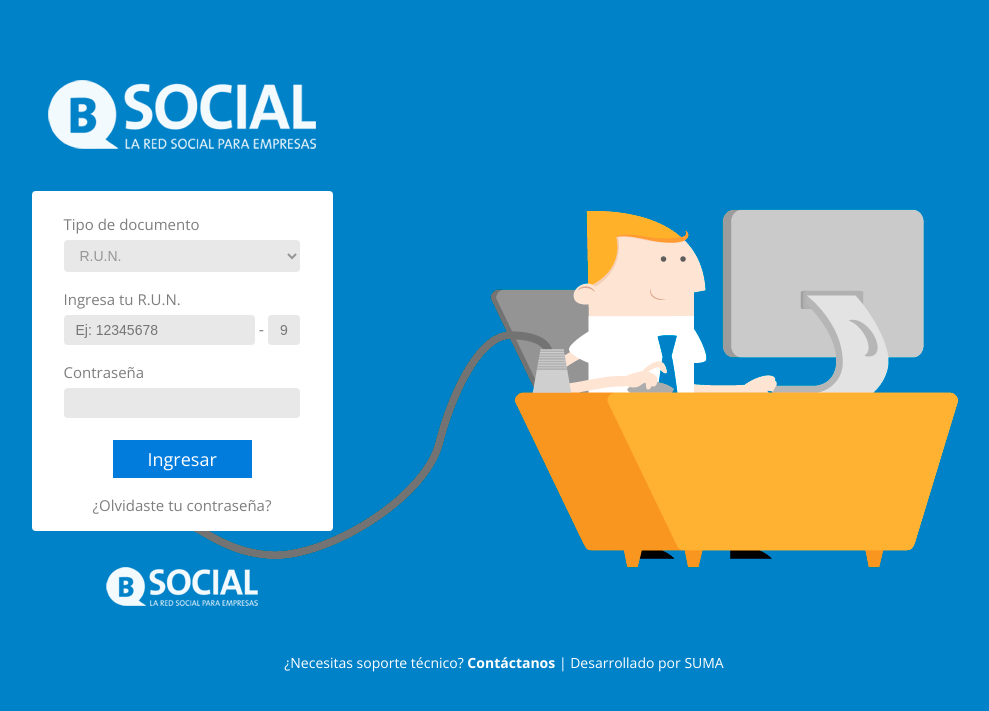
After one commit to juliocontrerasm/Bsocial, a PHP site: page /login.html in a window 1280 px wide. The commit adds this page. Shown: the top 711 px of the page, without its empty margins (136-1125 px from the left). Run offline with PHP 8.4, Linux system fonts and the light colour scheme.

Commit message:
Login! y correcciones
Página de login con inputs según select.
Correcciones menores de CSS.
Burbujitas en dropdown-mensajes.
¡Viva Chile!

```diff
--- a/Maquetita/css/estilo.css
+++ b/Maquetita/css/estilo.css
@@ -19,6 +19,117 @@
 width:1200px;
 margin:0 auto;
 }
+body.login{
+	background: none;
+	background-color: #0082c9;
+}
+#contenedor-general.login{
+background:url(img/bg-login.png) #0082c9 240px 121px no-repeat;
+}
+#contenedor-formulario{
+width: 318px;
+margin:80px 0 0 119px;
+}
+#contenedor-formulario h1{
+width: 268px;
+height: 69px;
+background:url(img/logo-login-grande.png) center top no-repeat;
+margin:0 auto 42px auto;
+}
+#login{
+background-color: #ffffff;
+-webkit-border-radius: 4px 4px 4px 4px;
+border-radius: 4px 4px 4px 4px;
+width: 237px;
+height: 293px;
+padding: 26px 32px 21px 32px;
+margin:0 auto;
+}
+#contenedor-formulario h2{
+background:url(img/logo-login-chico.png) center top no-repeat;
+width: 152px;
+height: 39px;
+margin:36px auto 0 auto;
+}
+#login label{
+font-size: 15px;
+color: #7e7e7e;
+width: 100%;
+float: left;
+margin-bottom: 8px;
+}
+#login input, #login select{
+-webkit-border-radius: 4px 4px 4px 4px;
+border-radius: 4px 4px 4px 4px;
+color:#969696;
+font-size: 14px;
+border: none;
+background-color: #e8e8e8;
+width: 214px;
+padding: 7px 10px 7px 12px;
+margin-bottom: 20px;
+}
+#login select{
+	width: 236px;
+	padding: 7px 10px 7px 12px;
+}
+#login #input_run_digito{
+	width:10px;
+}
+#login #input_run{
+width:169px;
+}
+#contenedor-run{
+	color: #7E7E7E;
+}
+.hide{
+	display: none;
+}
+#olvido-contrasena{
+	text-align: center;
+	margin-top: 28px;
+	float: left;
+	width: 100%;
+}
+#olvido-contrasena a{
+	font-size: 15px;
+	color: #7e7e7e;
+	text-decoration: none;
+}
+#olvido-contrasena a:hover{
+text-decoration: underline;
+}
+#login-ingresar{
+width: 100%;
+margin-top:2px;
+}
+#login-ingresar.btn a{
+	border-radius: 0;
+	float: left;
+	font-size: 18px;
+	padding: 10px 35px;
+	margin-left: 49px;
+}
+#login-footer{
+	float: left;
+	color:#ffffff;
+	font-size: 14px;
+	width: 100%;
+	margin-top: 50px;
+	text-align:center;
+}
+#login-footer a{
+	color:#ffffff;
+}
+#login-footer a:hover{
+	text-decoration: underline;
+}
+.bold{
+	font-weight: bold;
+}
+
+
+
 #header, #contenedor-central{
 width:100%;
 float:left;
@@ -32,7 +143,7 @@
 	background-color: #2e3337;
 	height: 104px;
 }
-#logo h1, #logo h1 a, #logo-h2 h2 a, #iconos-user li a, h5, #contenedor-subir-foto a, #contenedor-subir-video a, .btn-borrar-img, .megusta a, .btn-close-video, .btn-lupita-trans{
+#logo h1, #logo h1 a, #logo-h2 h2 a, #iconos-user li a, h5, #contenedor-subir-foto a, #contenedor-subir-video a, .btn-borrar-img, .megusta a, .btn-close-video, .btn-lupita-trans, #contenedor-formulario h1, #contenedor-formulario h2{
 	text-indent: -100000px;
 	overflow: hidden;
 	display: block;
@@ -74,10 +185,10 @@
 	background:url(img/bg-contenedor-central.jpg) left top repeat-y;
 }
 #form-buscador{
-	width:258px;
-	height: 40px;
-	background-color: #ececec;
-	-webkit-border-radius: 5px 5px 5px 5px;
+width:258px;
+height: 40px;
+background-color: #ececec;
+-webkit-border-radius: 5px 5px 5px 5px;
 border-radius: 5px 5px 5px 5px;
 margin:28px 0 0 20px;
 }
@@ -1030,11 +1141,15 @@
 .mensaje-abierto{
 	float: left;
 	width: 100%;
+	margin-bottom: 3px;
 }
 .mensaje-abierto .foto-perfil{
 	margin-left:12px;
 	margin-right:12px;
 	margin-top:10px;
+}
+.mensaje-abierto:last-child{
+	margin-bottom: 0;
 }
 .texto-mensaje{
 	width: 360px;
@@ -1082,6 +1197,12 @@
 }
 .mensaje-abierto.blanco .foto-perfil{
 	margin-top:20px;
+}
+.escribir-comentario.responder-mensaje{
+	width:431px;
+}
+.responder-mensaje textarea{
+	width:421px;
 }
 #contenedor-drop-mensajes{
 	position: relative;
--- a/Maquetita/index.html
+++ b/Maquetita/index.html
@@ -272,11 +272,11 @@
 				</div>
 				<div class="cumpleano-destacado">
 					<h5 class="icn-cumpleanos-azul">Cumpleaños</h5>
-					<p>Saluda en su día de cumpleaños <br>a <a href="" title="Saluda a Felix Angel Saucedo Calderón">Felix Angel Saucedo Calderón</span></a>
+					<p>Saluda en su día de cumpleaños <br />a <a href="" title="Saluda a Felix Angel Saucedo Calderón">Felix Angel Saucedo Calderón</a>
 				</div>
 				<div class="cumpleano-destacado">
 					<h5 class="icn-cumpleanos-azul">Cumpleaños</h5>
-					<p>Saluda en su día de cumpleaños <br>a <a href="" title="Saluda a Steave Jobs Mardones">Steven Paul Jobs</a>
+					<p>Saluda en su día de cumpleaños <br />a <a href="" title="Saluda a Steave Jobs Mardones">Steven Paul Jobs</a>
 					</p>
 				</div>
 				<div class="encuesta-destacada">
--- a/Maquetita/js/funciones.js
+++ b/Maquetita/js/funciones.js
@@ -14,7 +14,6 @@
 	$("#dropdown-visiblepor a").click(function() {
 		var select = $(this).html();
 	$("#visiblepor-selected").html(select);
-	// $("#dropdown-visiblepor").hide();
 	 	return false;
 	});
 
@@ -28,6 +27,30 @@
 });
 // Fin Overlay
 
+//Select de Login
+$( "#tipo_documento" ).change(function() {
+	var $documento = $("#tipo_documento option:selected" ).attr("value");
+	if($documento == "run"){
+		$(".contenedor-input").hide();
+		$("#contenedor-run").show();
+	}
+	if($documento == "usuario"){
+		$(".contenedor-input").hide();
+		$("#contenedor-usuario").show();
+	}
+	if($documento == "dni"){
+		$(".contenedor-input").hide();
+		$("#contenedor-dni").show();
+	}
+	if($documento == "pasaporte"){
+		$(".contenedor-input").hide();
+		$("#contenedor-pasaporte").show();
+	}
+});
+
+
+
+
 
 
 });
--- /dev/null
+++ b/Maquetita/login.html
@@ -0,0 +1,59 @@
+<!DOCTYPE html PUBLIC "-//W3C//DTD XHTML 1.0 Transitional//EN" "http://www.w3.org/TR/xhtml1/DTD/xhtml1-transitional.dtd">
+<html xmlns="http://www.w3.org/1999/xhtml">
+<head>
+<meta http-equiv="Content-Type" content="text/html;" charset="utf-8">
+<title>B-Social - La Red Social para Empresas</title>
+<link rel="stylesheet" href="css/reset.css" type="text/css" />
+<link rel="stylesheet" href="css/estilo.css" type="text/css" />
+<script type="text/javascript" src="js/jquery.tools.min.js"></script>
+<script type="text/javascript" src="js/funciones.js"></script>
+<link href='http://fonts.googleapis.com/css?family=Open+Sans:400,700,300,400italic,300italic,100italic,100,500italic,700italic,900,900italic' rel='stylesheet' type='text/css'>
+</head>
+
+<body class="login">
+	<div id="contenedor-general" class="clearfix login">
+		<div id="contenedor-formulario">
+			<h1>bsocial</h1>
+			<form id="login">
+				<p>
+					<label for="tipo_documento">Tipo de documento</label>
+					<select name="tipo_documento" id="tipo_documento">
+						<option value="run" id="documento-run" selected>R.U.N.</option>
+						<option value="usuario" id="documento-usuario">Usuario</option>
+						<option value="dni" id="documento-dni">D.N.I.</option>
+						<option value="pasaporte" id="documento-pasaporte">Pasaporte</option>
+					</select>
+				</p>
+				<p id="contenedor-run" class="contenedor-input">
+					<label for="input_run">Ingresa tu R.U.N.</label>
+					<input type="text" name="input_run" id="input_run" placeholder="Ej: 12345678" maxlength="8" /> - <input type="text" name="input_run_digito" id="input_run_digito" placeholder="9" maxlength="1" />
+				</p>
+				<p id="contenedor-usuario" class="contenedor-input hide">
+					<label for="input_usuario">Ingresa tu Usuario</label>
+					<input type="text" name="input_usuario" id="input_usuario" placeholder="juan.perez" />
+				</p>
+				<p id="contenedor-dni" class="contenedor-input hide">
+					<label for="input_dni">Ingresa tu D.N.I.</label>
+					<input type="text" name="input_dni" id="input_dni" placeholder="Ej: 12345678" maxlength="8" />
+				</p>
+				<p id="contenedor-pasaporte" class="contenedor-input hide">
+					<label for="input_pasaporte">Ingresa tu Pasaporte</label>
+					<input type="text" name="input_pasaporte" id="input_pasaporte" placeholder="Ej: 123456789" maxlength="9" />
+				</p>
+				<p>
+					<label for="input_contrasena">Contraseña</label>
+					<input type="password" name="input_contrasena" id="input_contrasena" maxlength="12" />
+				</p>
+				<p id="login-ingresar" class="btn">
+					<a href="#" title="Ingresar">Ingresar</a>
+				</p>
+				<p id="olvido-contrasena">
+					<a href="#" title="¿Olvidaste tu contraseña?">¿Olvidaste tu contraseña?</a>
+				</p>
+			</form>
+			<h2>La red social para empresas</h2>
+		</div>
+		<p id="login-footer">¿Necesitas soporte técnico? <a href="#" title="Contáctanos" class="bold">Contáctanos</a> | Desarrollado por <a href="#" title="Ir a SUMA.cl" target="_blank">SUMA</a></p>
+	</div>
+</body>
+</html>
```
Also changed, not shown: Maquetita/mensajes.html (+10 -0 lines), Maquetita/css/img/bg-login.png (added), Maquetita/css/img/logo-login-chico.png (added), Maquetita/css/img/logo-login-grande.png (added).
